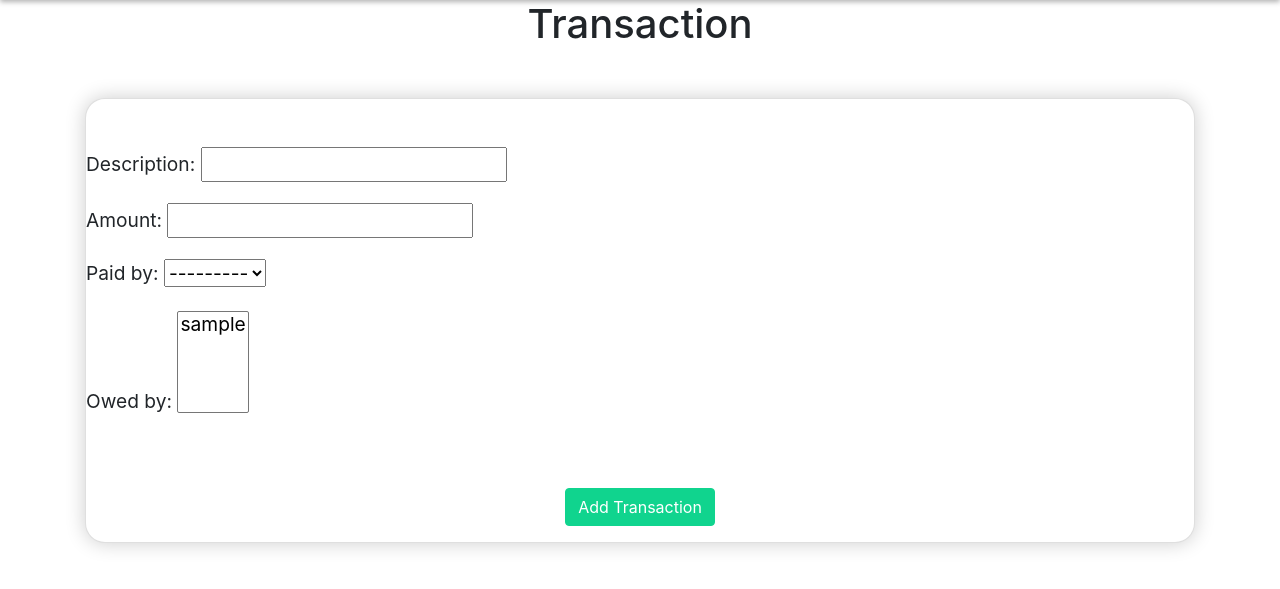
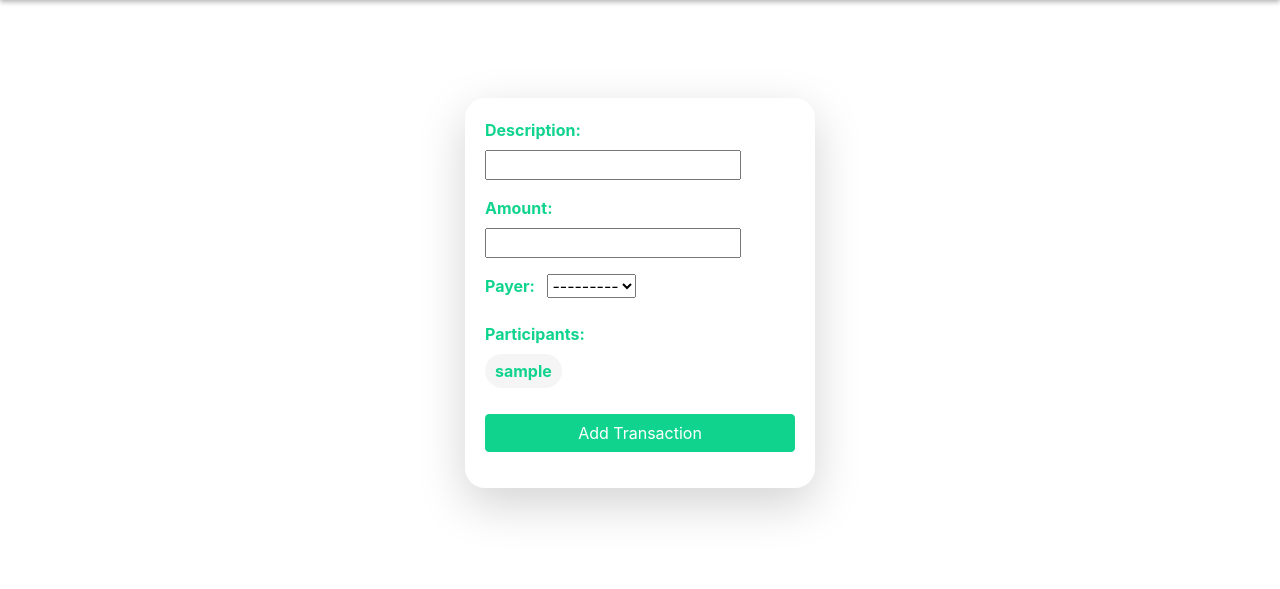
Before and after one commit to belwalrahul/paypals, a Django app: page /add_transaction/ in a window 1280 px wide. Shown: the part 62-651 px from the top of the page. Run offline with Django 4.2, Linux system fonts and the light colour scheme; a user stored in the database is signed in; tables that the repository leaves empty hold one stand-in row (values such as "Sample post").

Commit message:
some changes

```diff
--- a/core/forms.py
+++ b/core/forms.py
@@ -37,6 +37,7 @@ class AddFriendForm(forms.Form):
 
 
 class TransactionForm(forms.ModelForm):
+    owed_by = forms.ModelMultipleChoiceField(queryset=User.objects.all().order_by('first_name'),label="Owed", widget=forms.CheckboxSelectMultiple(attrs={'class': 'custom-checkboxes'}))
     class Meta:
         model = Transactions
         fields = ('description', 'amount', 'paid_by', 'owed_by')
--- a/core/templates/paypals/add_transaction.html
+++ b/core/templates/paypals/add_transaction.html
@@ -1,22 +1,35 @@
 {% include "paypals/header.html" %}
 
-<body>
-    <h1 class="text-center">Transaction</h1>
-    <div class="container px-10">
-
-        <div class="card">
-            <form method="POST" class="mt-5">
-                {% csrf_token %}
-                <div class="row">
-                    <div class="col-md-6">
-                        {{transaction_form.as_p}}
-                    </div>
-                </div>
-
-                <div class="text-center mt-5">
-                    <input type="submit" class="btn btn-primary" value="Add Transaction" />
-                </div>
+{% block content %}
+<div class="container mt-5">
+    <div class="row justify-content-center">
+      <div class="col-md-4">
+        <div class="card border-0 shadow-lg">
+          <div class="card-body">
+            <form method="POST">
+              {% csrf_token %}
+              <div class="form-group">
+                    <label for="id_description" class="mr-2">Description:</label>
+                    {{  transaction_form.description }}
+                  </div>
+                  <div class="form-group">
+                    <label for="id_amount" class="mr-2">Amount:</label>
+                    {{ transaction_form.amount }}
+                  </div>
+                  <div class="form-group">
+                    <label for="id_payer" class="mr-2">Payer:</label>
+                    {{  transaction_form.paid_by }}
+                  </div>
+                  <div class="form-group">
+                    <label for="id_participants" class="mr-2">Participants:</label>
+                    {{  transaction_form.owed_by}}
+                  </div>
+                  <button type="submit" class="btn btn-primary btn-block">Add Transaction</button>
+                </form>
             </form>
         </div>
+      </div>
     </div>
-</body>
+  </div>
+</div>
+{% endblock %}
```
Also changed, not shown: core/templates/add_transaction.html (deleted, +0 -19 lines), core/templates/paypals/grouppage.html (added, +72 -0 lines).
